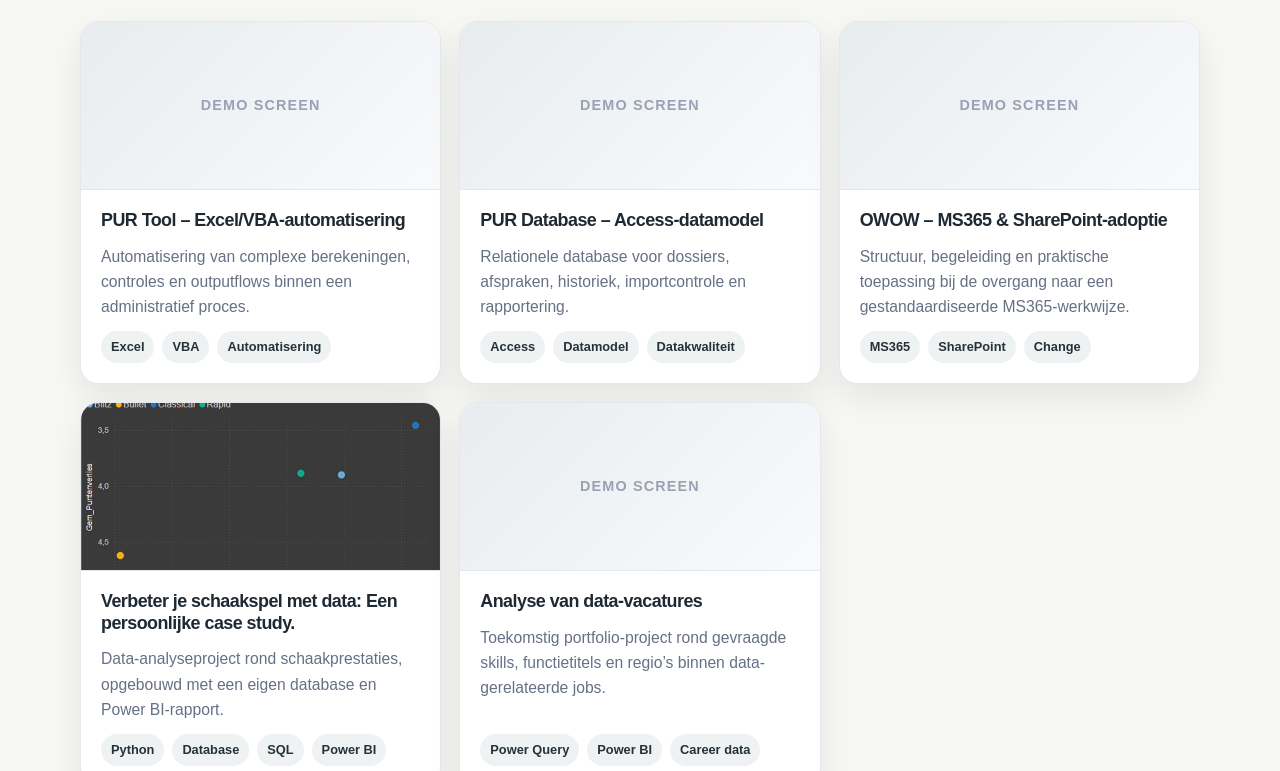
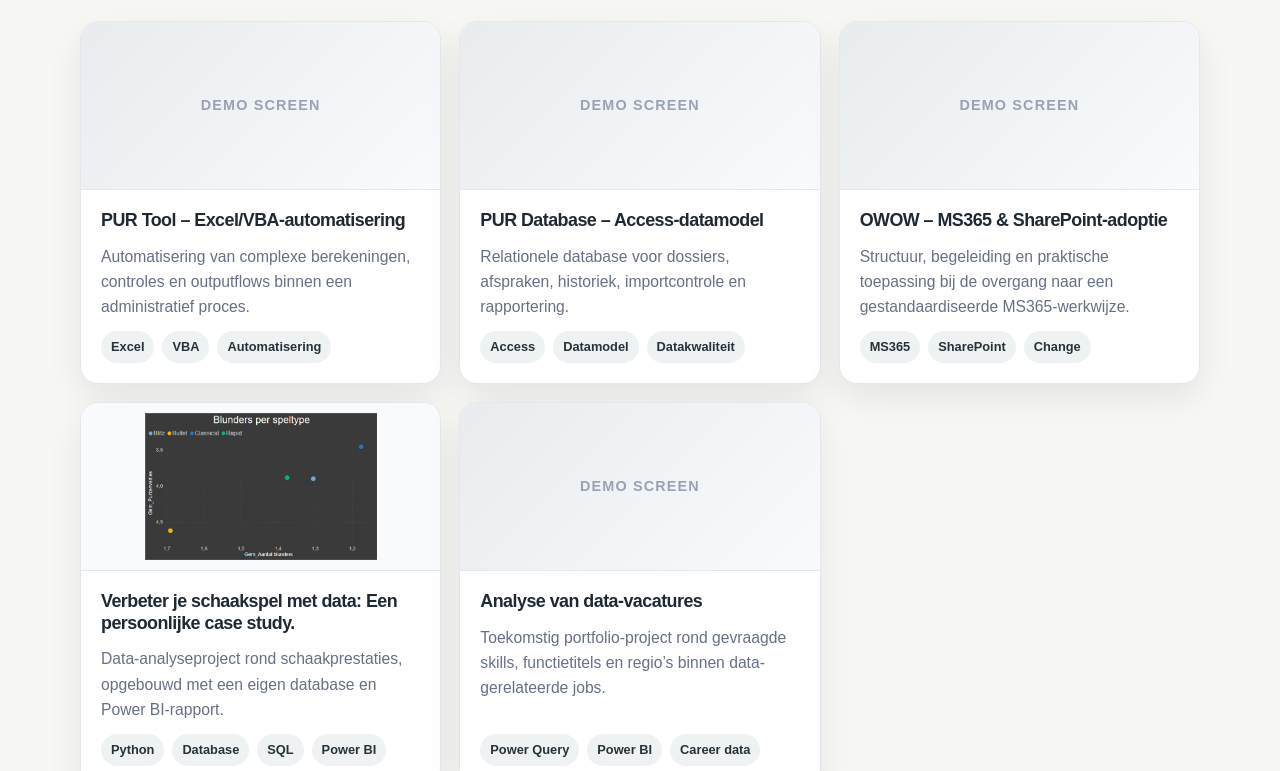
Before and after one commit to Goran-S-Git/Goran-Portfolio, a plain HTML site: page index.html in a window 1280 px wide. Shown: the part 479-1250 px from the top of the page. Drawn offline with Linux system fonts and the light colour scheme.

Commit message:
Add 'contain' class to project card image

```diff
--- a/index.html
+++ b/index.html
@@ -216,6 +216,12 @@
       display: block;
       border-bottom: 1px solid var(--border);
       background: #fff;
+    }
+
+    .project-card-image.contain {
+      object-fit: contain;
+      padding: 10px;
+      background: #f8fafc;
     }
 
     .project-content {
@@ -534,7 +540,7 @@
             </a>
 
             <a class="project-card" href="#schaak-analyse" data-route="schaak-analyse">
-              <img src="assets/images/schaak-analyse/Demo-afbeelding-schaak.png" alt="Demo-afbeelding van het schaakproject" class="project-card-image">
+              <img src="assets/images/schaak-analyse/Demo-afbeelding-schaak.png" alt="Demo-afbeelding van het schaakproject" class="project-card-image contain">
               <div class="project-content">
                 <h3>Verbeter je schaakspel met data: Een persoonlijke case study.</h3>
                 <p>Data-analyseproject rond schaakprestaties, opgebouwd met een eigen database en Power BI-rapport.</p>
```
